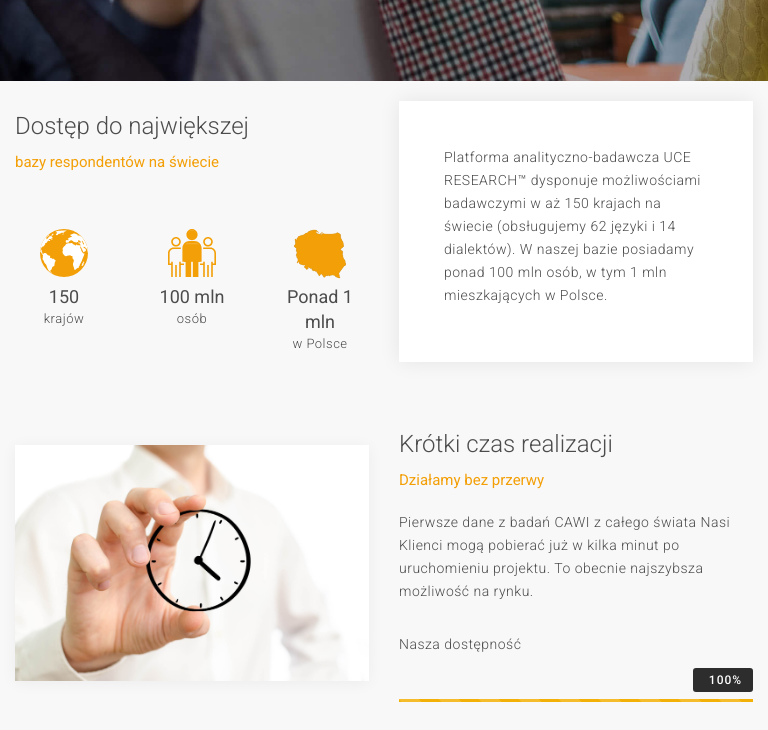
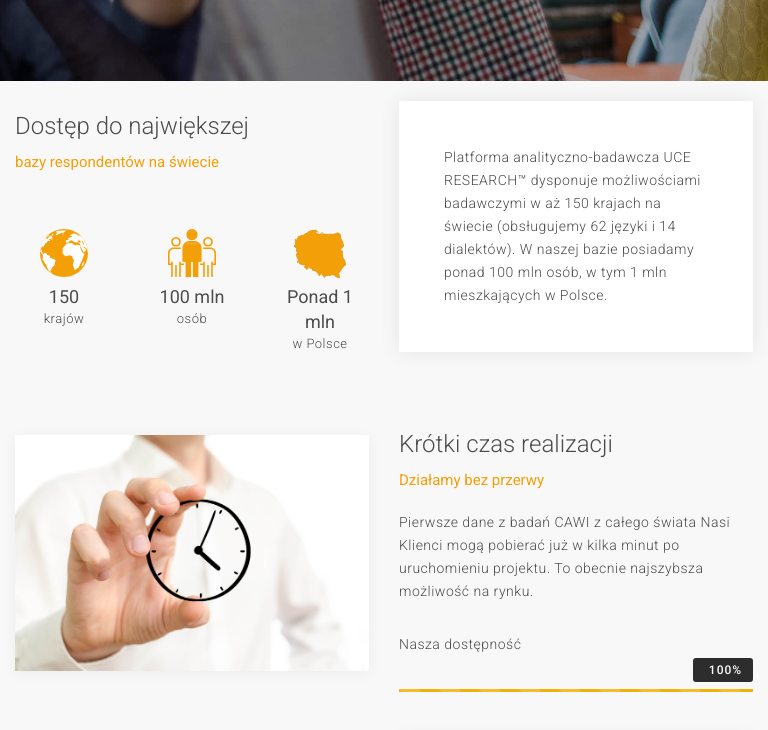
Before and after one commit to PrzemekMiros/uce-landing, a plain HTML site: page index.html in a window 768 px wide. Shown: the part 739-1469 px from the top of the page. Drawn offline with nearby package versions, Linux system fonts and the light colour scheme; files whose address does not match are found by name.

Commit message:
Add files via upload

```diff
--- a/assets/skin.css
+++ b/assets/skin.css
@@ -398,3 +398,6 @@ footer {
         padding: 80px 0;
     }
 }
+.about-page .vertical-row > div, .row.vertical-row > div {
+    padding-bottom: 0!important;
+}
--- a/assets/style.css
+++ b/assets/style.css
@@ -763,7 +763,7 @@ div.content {
             font-size: 32px;
         }
         .about-card-shadow {
-            padding: 25px;
+            padding: 25px 25px 15px 25px;
             box-shadow: 0 0 20px #00000015;
         }
         .mobnone {
@@ -772,7 +772,7 @@ div.content {
     }
 @media(min-width:768px) {
     .about-card-shadow {
-        padding: 45px;
+        padding: 45px 45px 35px 45px;
         box-shadow: 0 0 20px #00000015;
     }
     .col-md-6 {
@@ -1048,6 +1048,7 @@ COMPONENTS - RESPONSIVE
     .flex-center {
         display: flex;
         justify-content: center;
+        align-items: center;
     }
 }
     .vertical-row {
```
